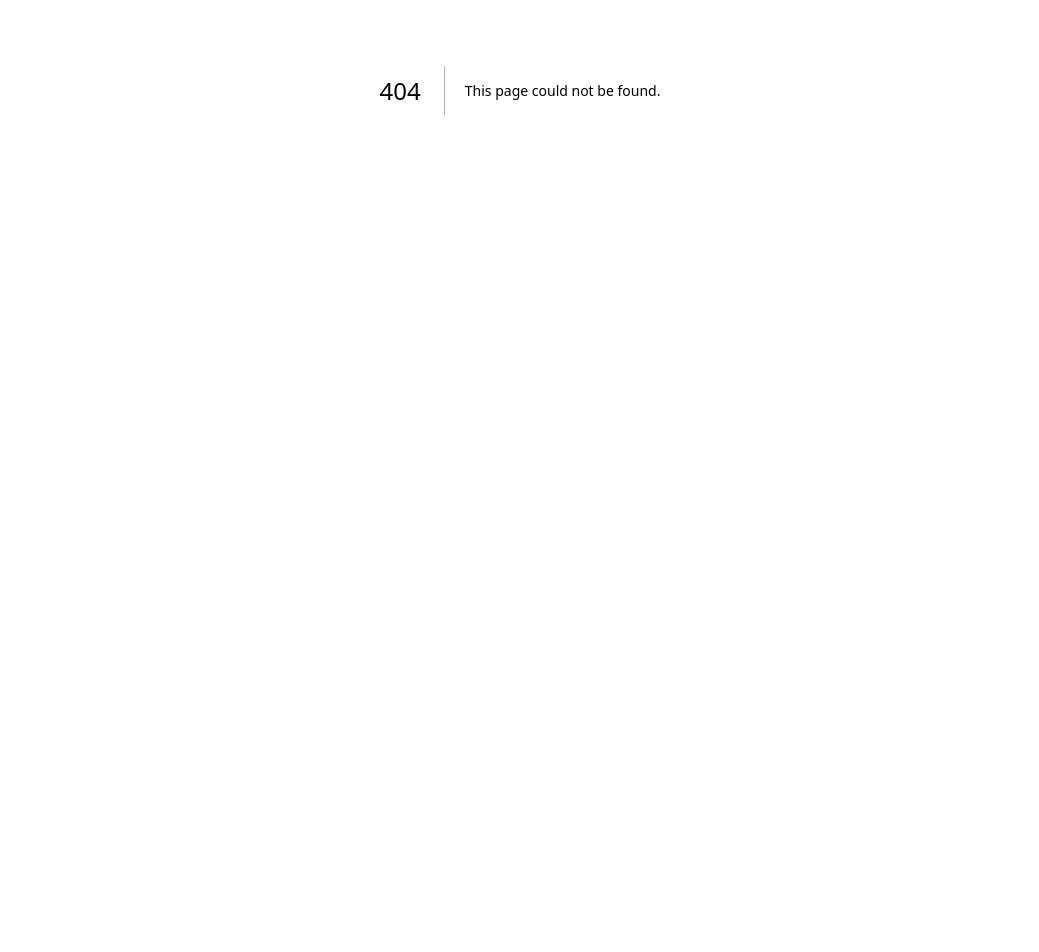
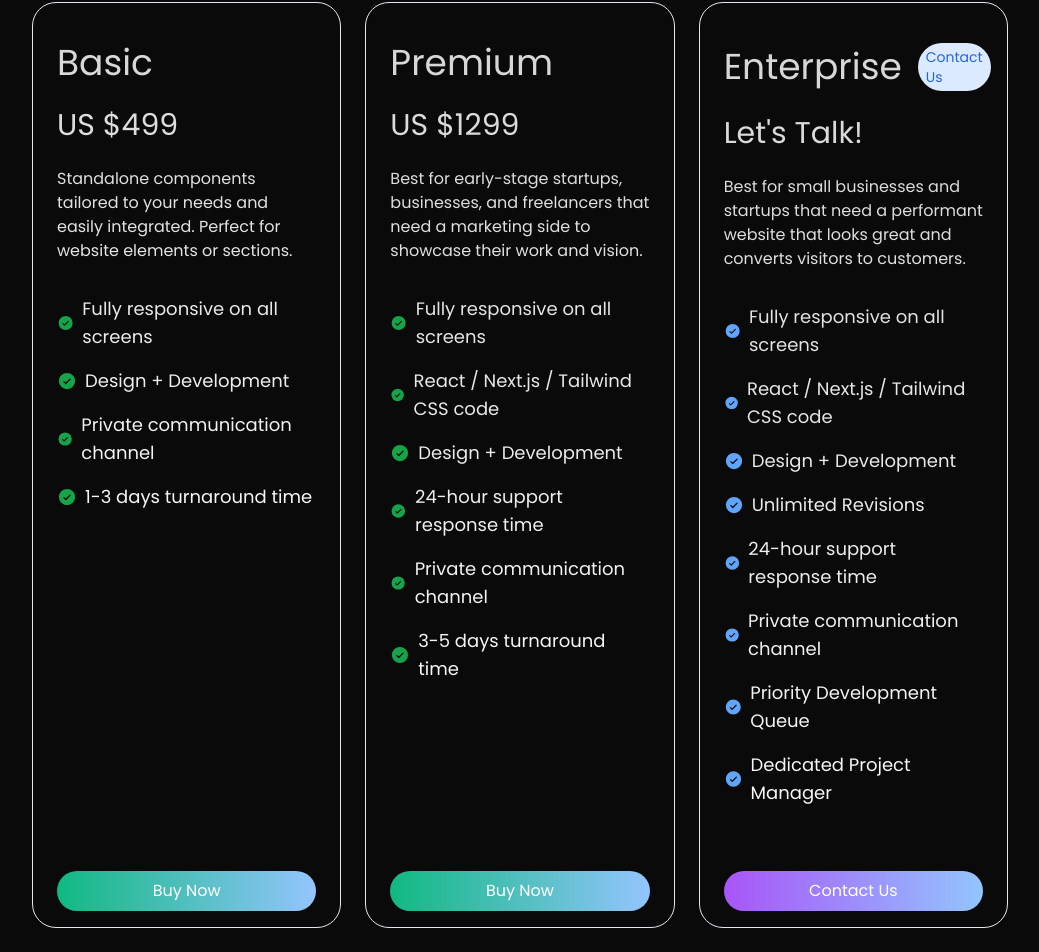
Before and after one commit to Beka-Merebashvili/Digital-Marketing-Agency, a Next.js app: page /pricing in a window 1280 px wide. Before the commit this address had no page. Shown: the part 310-1262 px from the top of the page, without its empty margins (120-1159 px from the left). Before the commit the page ends 800 px from the top, so only its background shows below. Built offline with nearby package versions, Linux system fonts and the light colour scheme.

Commit message:
finish pricing page

```diff
--- /dev/null
+++ b/src/app/pricing/page.tsx
@@ -0,0 +1,162 @@
+"use client";
+
+import { useState } from "react";
+
+import Link from "next/link";
+
+import { PiCheckCircleFill } from "react-icons/pi";
+
+import Navbar from "@/components/navbar";
+
+const plans = [
+  {
+    index: 0,
+    name: "Basic",
+    price: " US $499",
+    features: [
+      "Fully responsive on all screens",
+
+      "Design + Development",
+
+      "Private communication channel",
+      "1-3 days turnaround time",
+    ],
+    style:
+      " rounded-3xl  py-10 bg-clip-text text-transparent bg-gradient-to-b from-neutral-300 to-neutral-50",
+    description:
+      "Standalone components tailored to your needs and easily integrated. Perfect for website elements or sections.",
+    button: "Buy Now",
+  },
+  {
+    index: 1,
+    name: "Premium",
+    price: "US $1299",
+    features: [
+      "Fully responsive on all screens",
+      "React / Next.js / Tailwind CSS code",
+      "Design + Development",
+      "24-hour support response time",
+      "Private communication channel",
+      "3-5 days turnaround time",
+    ],
+    style:
+      " rounded-3xl  py-10 bg-clip-text text-transparent bg-gradient-to-b from-neutral-300 to-neutral-50",
+    description:
+      "Best for early-stage startups, businesses, and freelancers that need a marketing side to showcase their work and vision.",
+    button: "Buy Now",
+  },
+  {
+    index: 2,
+    name: "Enterprise",
+    feature: "Contact Us",
+    price: "Let's Talk!",
+    features: [
+      "Fully responsive on all screens",
+      "React / Next.js / Tailwind CSS code",
+      "Design + Development",
+      "Unlimited Revisions",
+      "24-hour support response time",
+      "Private communication channel",
+      "Priority Development Queue",
+      "Dedicated Project Manager",
+    ],
+    style:
+      " h-full rounded-3xl py-10 flex flex-col  bg-clip-text text-transparent bg-gradient-to-b from-neutral-300 to-neutral-50  ",
+    description:
+      "Best for small businesses and startups that need a performant website that looks great and converts visitors to customers.",
+    button: "Contact Us",
+  },
+];
+
+const Pricing = () => {
+  return (
+    <div
+      className="w-full  md:items-center md:justify-center
+     bg-black/[0.96] antialiased
+     bg-grid-white/[0.02] relative overflow-hidden"
+    >
+      <Navbar
+        scrollToWebsiteDesign={() => {}}
+        scrollToGraphicDesign={() => {}}
+        scrollToShopifyStores={() => {}}
+        scrollToBrands={() => {}}
+        scrollToServices={() => {}}
+      />
+
+      <div className="flex items-center justify-center flex-col   ">
+        <div className="text-5xl pb-10 md:pb-20 text-slate-300 px-6 text-center bg-clip-text text-transparent bg-gradient-to-b from-neutral-50 to-neutral-500 bg-opacity-50">
+          Simple Pricing <br /> Choose your plan
+        </div>
+        <div className="grid md:grid-cols-3 gap-6 px-6 md:w-4/5 2xl:w-3/4 cursor-pointer pb-20  items-start ">
+          {plans.map((plan, index) => (
+            <div
+              key={plan.name}
+              className="h-full flex flex-col justify-between border rounded-3xl px-6  "
+            >
+              <div className={plan.style}>
+                <div className="text-4xl flex  items-center font-medium">
+                  {plan.name}
+                  {/* render feature tag only for enterprise tab*/}
+                  {plan.feature === "Contact Us" && (
+                    <div className="text-sm font-medium text-blue-600 bg-blue-100 px-2 py-1 rounded-full ml-4 items-center ">
+                      Contact Us
+                    </div>
+                  )}
+                </div>
+                <div className="text-3xl pt-6 ">{plan.price}</div>
+                <div className="py-6">{plan.description}</div>
+
+                <ul>
+                  {plan.features.map((feature) => (
+                    <li
+                      key={feature}
+                      className="text-lg  py-2 flex space-x-2 items-center"
+                    >
+                      {/* render checkmark only for enterprise tab*/}
+                      {plan.feature === "Contact Us" ? (
+                        <PiCheckCircleFill className="text-blue-400 mr-2 text-xl" />
+                      ) : (
+                        <PiCheckCircleFill className="text-green-600 mr-2 text-xl" />
+                      )}
+
+                      {feature}
+                    </li>
+                  ))}
+                </ul>
+              </div>
+
+              <div className={plan.button}>
+                {index === 0 && (
+                  <Link
+                    href="https://buy.stripe.com/6oEg1WdsibFr1EYbIK"
+                    className="rounded-3xl my-4  py-2 text-white w-full mx-auto items-center flex justify-center bg-gradient-to-r from-emerald-500 to-blue-300"
+                  >
+                    Buy Now
+                  </Link>
+                )}
+                {index === 1 && (
+                  <Link
+                    href="https://buy.stripe.com/14k2b65ZQ8tf5Ve28c"
+                    className="rounded-3xl my-4  py-2 text-white w-full mx-auto items-center flex justify-center bg-gradient-to-r from-emerald-500 to-blue-300"
+                  >
+                    Buy Now
+                  </Link>
+                )}
+                {index === 2 && (
+                  <Link
+                    href="/contact"
+                    className="rounded-3xl my-4  py-2 text-white w-full mx-auto items-center flex justify-center bg-gradient-to-r from-purple-500 to-blue-300"
+                  >
+                    Contact Us
+                  </Link>
+                )}
+              </div>
+            </div>
+          ))}
+        </div>
+      </div>
+    </div>
+  );
+};
+
+export default Pricing;
```
